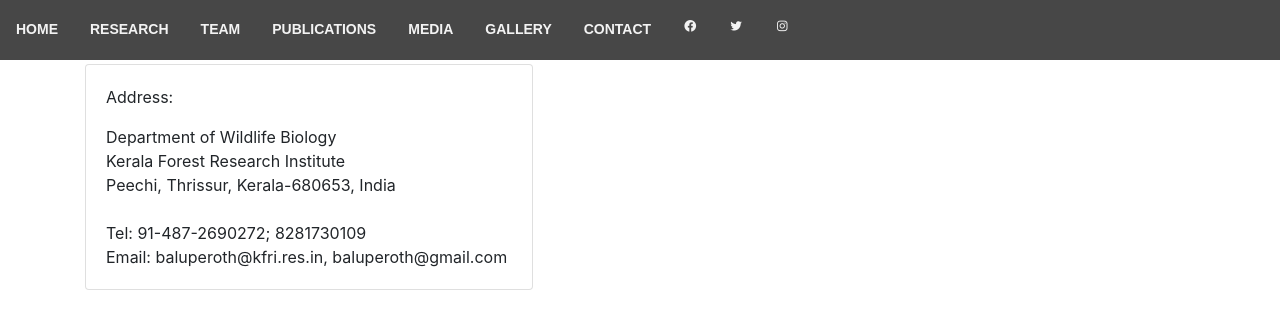
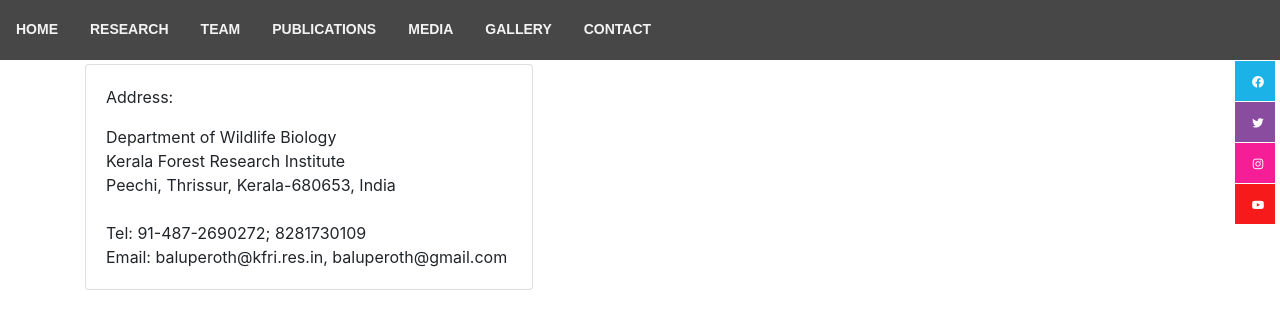
Before and after one commit to dinto/WILDLAB, a Django app: page /contact/ in a window 1280 px wide. Shown: the top 329 px of the page. Run offline with Django 4.2, Linux system fonts and the light colour scheme.

Commit message:
base page

```diff
--- a/wildlabApp/templates/base.html
+++ b/wildlabApp/templates/base.html
@@ -219,7 +219,67 @@ nav:after{
   animation-name: bounce-animation;
   animation-duration: 2s;
 }
+#fixed-social {
+   position: fixed;
+   top: 56px;
+   right: 5px;
+}
 
+#fixed-social a {
+   color: #fff;
+   display: block;
+   height: 40px;
+   position: relative;
+   text-align: center;
+    line-height: 40px;
+   width: 40px;
+   margin-bottom: 1px;
+   z-index: 2;
+}
+#fixed-social a:hover>span{
+	visibility: visible;
+  right: 41px;
+  opacity: 1;
+}
+#fixed-social a span {
+	line-height: 40px;
+  right: 60px;
+    position: absolute;
+    text-align: center;
+    width: 120px;
+    visibility: hidden;
+    transition-duration: 0.5s;
+    z-index: 1;
+    opacity: 0;
+    top:0px;
+}
+ .fixed-facebook{
+ 	background-color: #00AAE5;
+ }
+ .fixed-facebook span{
+	background-color: #00AAE5;
+ }
+ .fixed-twitter{
+	background-color: #7D3895;
+
+ }
+ .fixed-twitter span{
+ 	background-color: #7D3895;
+ }
+ .fixed-instagram{
+	background-color: rgb(245,5,139);
+
+ }
+ .fixed-instagram span{
+ 	background-color: rgb(245,5,139);
+ }
+ .fixed-youtube{
+  	background-color: rgb(245,0,0);
+
+}
+.fixed-youtube span{
+  background-color: rgb(245,0,0);
+}
 
 </style>
 <link rel="stylesheet" href="https://cdn.jsdelivr.net/npm/bootstrap@4.0.0/dist/css/bootstrap.min.css" integrity="sha384-Gn5384xqQ1aoWXA+058RXPxPg6fy4IWvTNh0E263XmFcJlSAwiGgFAW/dAiS6JXm" crossorigin="anonymous">
@@ -246,9 +306,27 @@ nav:after{
     <a class="hoverable" href="{% url 'media'%}">MEDIA</a>
     <a class="hoverable" href="{% url 'gallery'%}">GALLERY</a>
     <a class="hoverable" href="{% url 'contact'%}">CONTACT</a>
+<!--
     <a class="hoverable" href="" target="_blank"><i class='bx bxl-facebook-circle' ></i></a>
     <a class="hoverable" href="" target="_blank"><i class='bx bxl-twitter'></i></a>
     <a class="hoverable" href="" target="_blank"><i class='bx bxl-instagram'></i></a>
+-->
+    <div id="fixed-social">
+      <div>
+        <a href="#" class="fixed-facebook" target="_blank"><i class="bx bxl-facebook-circle"></i> <span>Facebook</span></a>
+      </div>
+      <div>
+        <a href="#" class="fixed-twitter" target="_blank"><i class="bx bxl-twitter"></i> <span>Twitter</span></a>
+      </div>
+      <div>
+        <a href="#" class="fixed-instagram" target="_blank"><i class="bx bxl-instagram"></i> <span>Instagram</span></a>
+      </div>
+      <div>
+        <a href="#" class="fixed-youtube" target="_blank"><i class="bx bxl-youtube"></i> <span>Youtube</span></a>
+      </div>
+
+    </div>
+
 </div>
 
 {% block content %}
```
